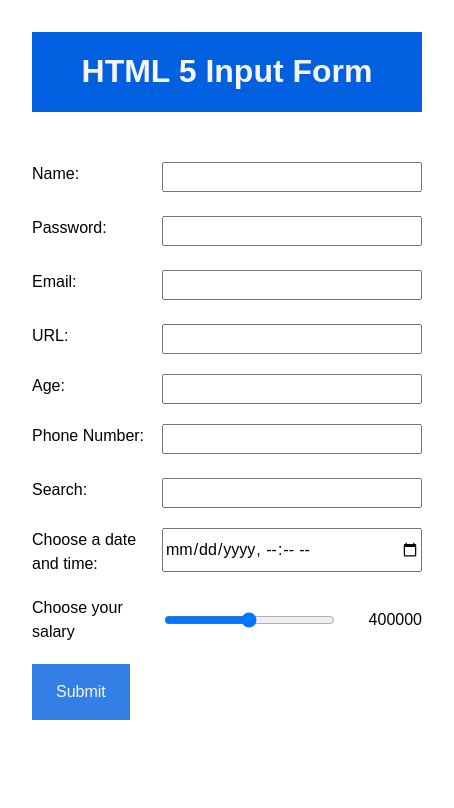
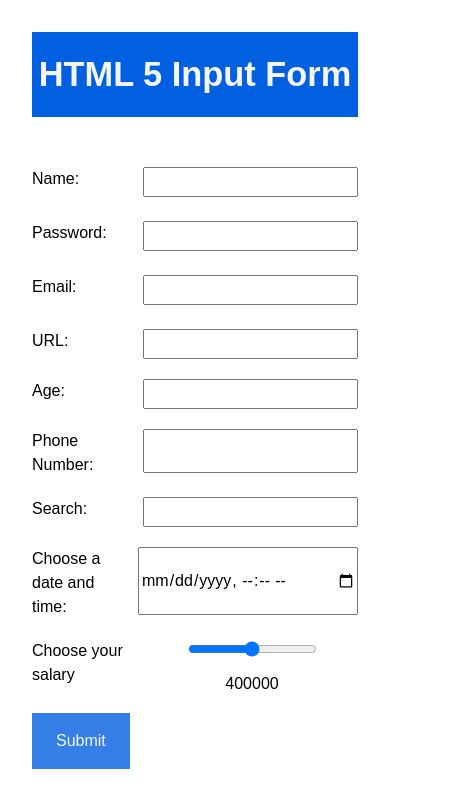
Before and after one commit to vk0808/html-input-form, a plain HTML site: page index.html in a window 390 px wide. Shown: the whole page, 454 px wide, since content can reach past the window. Drawn offline with Linux system fonts and the light colour scheme.

Commit message:
add: media query for small devices

```diff
--- a/css/style.css
+++ b/css/style.css
@@ -23,6 +23,7 @@ body {
   margin-bottom: 20px;
   display: grid;
   grid-template-columns: 1fr 2fr;
+  gap: 0.5rem;
 }
 .form-right {
   display: flex;
@@ -37,7 +38,6 @@ body {
 }
 .formContainer label {
   text-align: left;
-  width: 30%;
   margin-right: 2%;
 }
 .formContainer input {
@@ -67,3 +67,20 @@ body {
 .btn:hover {
   background-color: rgba(0, 96, 223, 1);
 }
+@media screen and (max-width: 576px) {
+  body {
+    width: auto;
+    max-width: auto;
+  }
+  h1 {
+    font-size: 2.15rem;
+    text-align: center;
+  }
+  .formContainer label {
+    font-size: 1rem;
+  }
+  .salary {
+    gap: 1rem;
+    flex-direction: column;
+  }
+}
```
